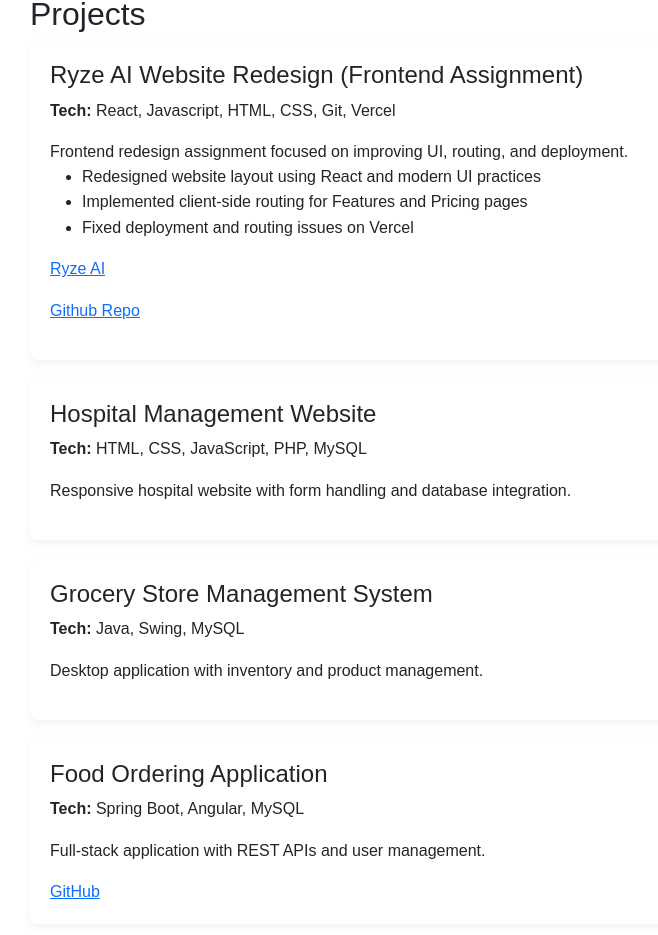
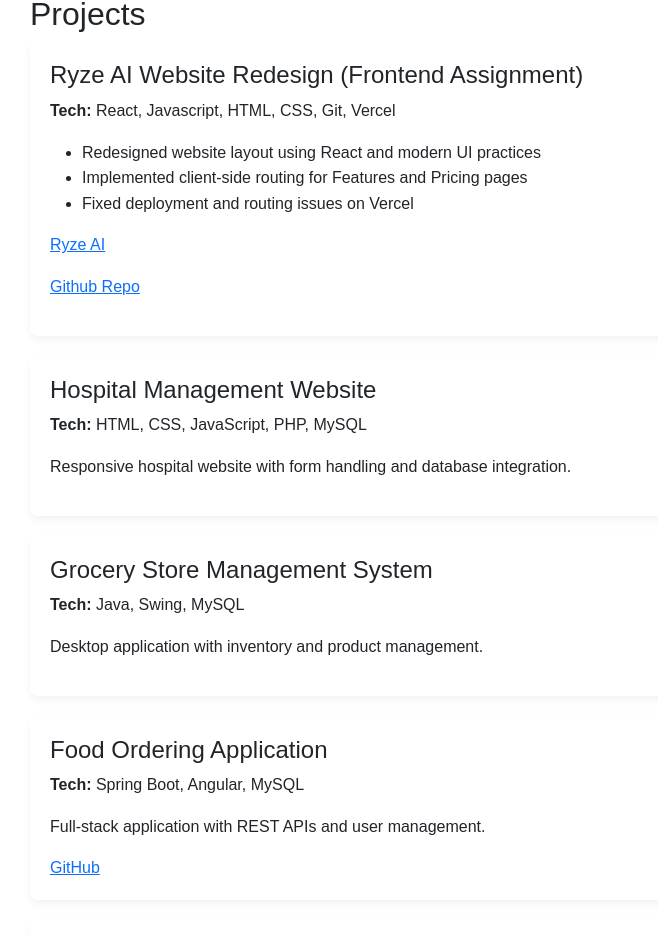
Before and after one commit to Isha1906/isha-vats-portfolio, a React (Vite) app: page / in a window 1280 px wide. Shown: the part 1186-2121 px from the top of the page, without its empty margins (98-756 px from the left). Built offline with nearby package versions, Linux system fonts and the light colour scheme.

Commit message:
Add new project

```diff
--- a/src/component/Projects.jsx
+++ b/src/component/Projects.jsx
@@ -5,7 +5,6 @@
       <div style={card}>
         <h4>Ryze AI Website Redesign (Frontend Assignment)</h4>
         <p><b>Tech:</b> React, Javascript, HTML, CSS, Git, Vercel</p>
-        <span>Frontend redesign assignment focused on improving UI, routing, and deployment.</span>
         <p>
         <ul type="disc">
           <li>Redesigned website layout using React and modern UI practices</li>
```
